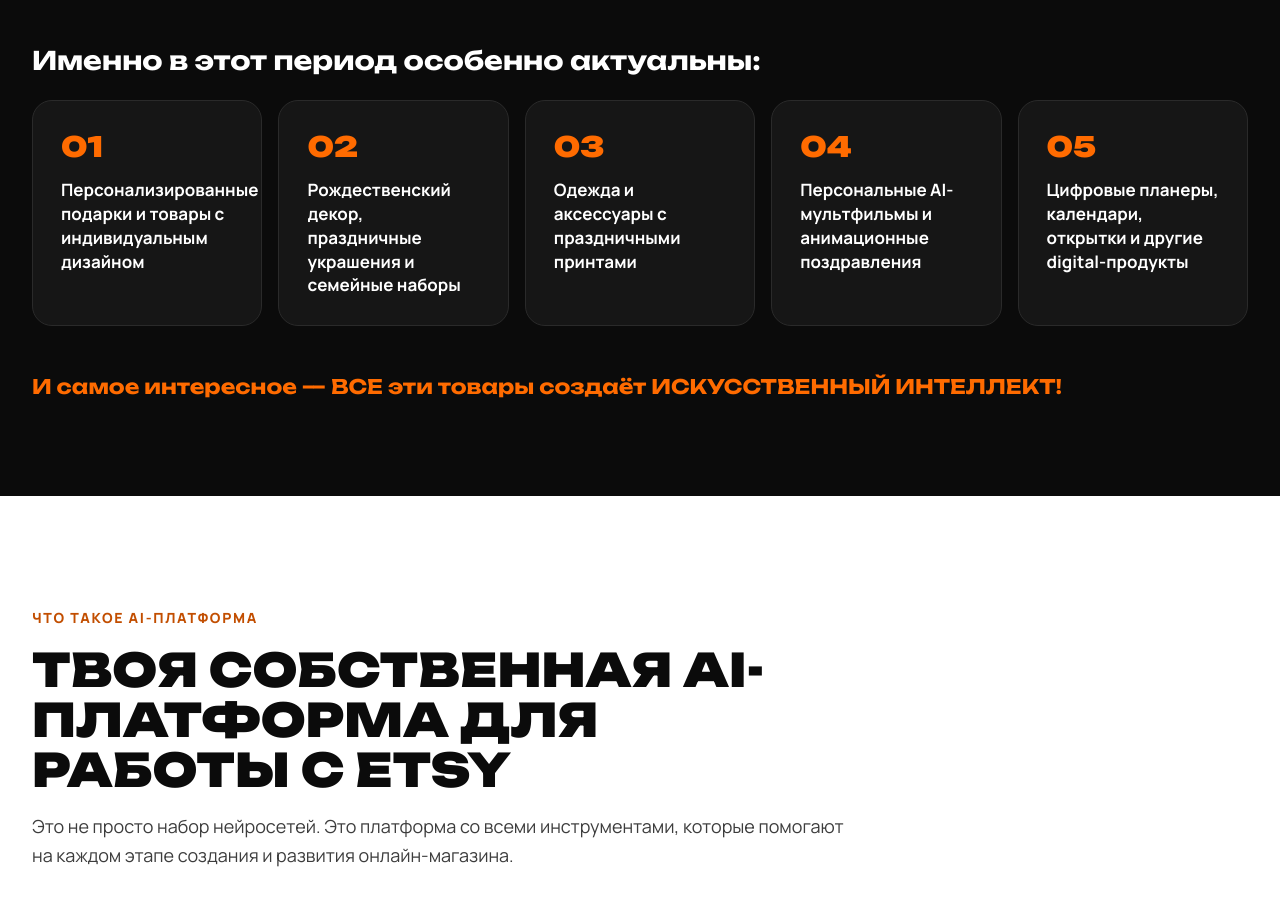
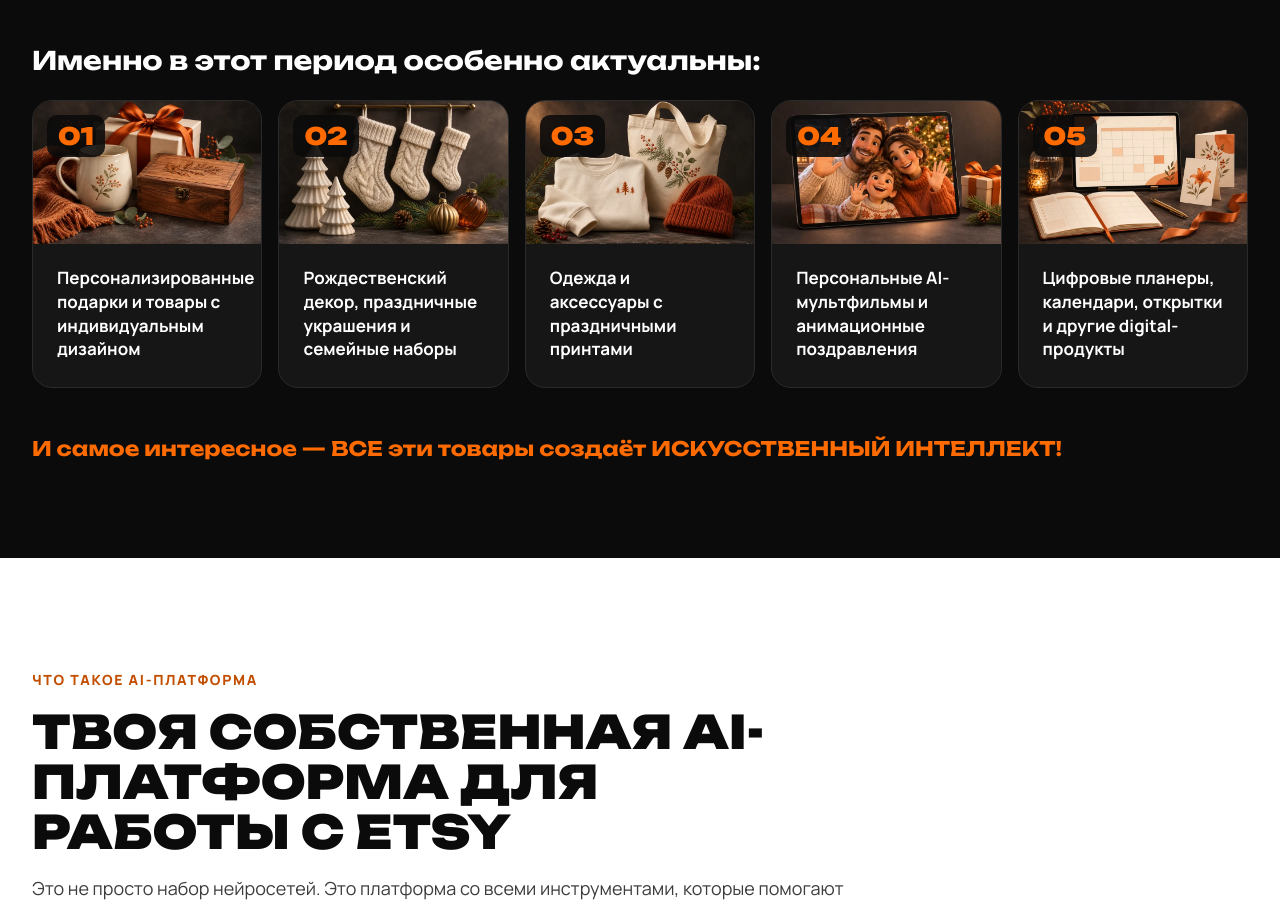
Before and after one commit to Svip-web/grosu-black-friday, a plain HTML site: page index.html in a window 1280 px wide. Shown: the part 1255-2155 px from the top of the page. Drawn offline with Linux system fonts and the light colour scheme.

Commit message:
Add coordinated product imagery to holiday offer cards

```diff
--- a/css/style.css
+++ b/css/style.css
@@ -140,10 +140,12 @@ ul{margin:0;padding:0;list-style:none}
 .grid{display:grid;gap:16px}
 .grid-5{grid-template-columns:repeat(auto-fit,minmax(220px,1fr))}
 .grid-8{grid-template-columns:repeat(auto-fit,minmax(280px,1fr))}
-.card{background:var(--card);border:1.5px solid var(--line);border-radius:20px;padding:28px;display:flex;flex-direction:column;gap:14px;transition:border-color .2s,transform .2s}
+.card{background:var(--card);border:1.5px solid var(--line);border-radius:20px;overflow:hidden;display:flex;flex-direction:column;transition:border-color .2s,transform .2s}
 .card:hover{border-color:var(--orange);transform:translateY(-3px)}
-.card .num{font-family:var(--display);font-weight:900;font-size:28px;color:var(--orange)}
-.card .txt{font-size:17px;font-weight:700;line-height:1.4}
+.card-media{position:relative;background:#27211D}
+.card-media img{width:100%;height:auto;aspect-ratio:8/5;object-fit:cover}
+.card .num{position:absolute;top:14px;left:14px;padding:9px 11px;border-radius:10px;background:rgba(11,11,11,.88);font-family:var(--display);font-weight:900;font-size:24px;line-height:1;color:var(--orange)}
+.card .txt{display:block;padding:22px 24px 26px;font-size:17px;font-weight:700;line-height:1.4}
 .why .punch{font-family:var(--display);font-weight:700;font-size:20px;line-height:1.3;color:var(--orange)}
 
 .platform{background:var(--white);color:var(--black)}
--- a/index.html
+++ b/index.html
@@ -7,7 +7,7 @@
 <meta name="description" content="Black Friday: забронируй скидку от −30% до −70% на AI-платформу, AI-сотрудника Лию и обучение по Etsy. Предоплата $20.">
 <link rel="preload" href="fonts/unbounded-cyrillic.woff2" as="font" type="font/woff2" crossorigin>
 <link rel="preload" href="fonts/manrope-cyrillic.woff2" as="font" type="font/woff2" crossorigin>
-<link rel="stylesheet" href="css/style.css?v=62ce7f4763">
+<link rel="stylesheet" href="css/style.css?v=3fdcff9558">
 </head>
 <body>
 
@@ -63,11 +63,26 @@
   </div>
   <h3>Именно в этот период особенно актуальны:</h3>
   <div class="grid grid-5">
-    <div class="card"><span class="num">01</span><span class="txt">Персонализированные подарки и товары с индивидуальным дизайном</span></div>
-    <div class="card"><span class="num">02</span><span class="txt">Рождественский декор, праздничные украшения и семейные наборы</span></div>
-    <div class="card"><span class="num">03</span><span class="txt">Одежда и аксессуары с праздничными принтами</span></div>
-    <div class="card"><span class="num">04</span><span class="txt">Персональные AI-мультфильмы и анимационные поздравления</span></div>
-    <div class="card"><span class="num">05</span><span class="txt">Цифровые планеры, календари, открытки и другие digital-продукты</span></div>
+    <div class="card">
+      <div class="card-media"><img src="images/products/gifts.webp" alt="Подарочный набор с дизайнерской чашкой и деревянной шкатулкой" width="800" height="500" loading="lazy" decoding="async"><span class="num">01</span></div>
+      <span class="txt">Персонализированные подарки и товары с индивидуальным дизайном</span>
+    </div>
+    <div class="card">
+      <div class="card-media"><img src="images/products/christmas.webp" alt="Рождественские чулки, керамические ёлки и праздничные украшения" width="800" height="500" loading="lazy" decoding="async"><span class="num">02</span></div>
+      <span class="txt">Рождественский декор, праздничные украшения и семейные наборы</span>
+    </div>
+    <div class="card">
+      <div class="card-media"><img src="images/products/apparel.webp" alt="Свитшот, сумка и вязаная шапка с праздничным дизайном" width="800" height="500" loading="lazy" decoding="async"><span class="num">03</span></div>
+      <span class="txt">Одежда и аксессуары с праздничными принтами</span>
+    </div>
+    <div class="card">
+      <div class="card-media"><img src="images/products/animation.webp" alt="Персональное анимационное поздравление с семьёй на экране планшета" width="800" height="500" loading="lazy" decoding="async"><span class="num">04</span></div>
+      <span class="txt">Персональные AI-мультфильмы и анимационные поздравления</span>
+    </div>
+    <div class="card">
+      <div class="card-media"><img src="images/products/digital.webp" alt="Цифровой планер на планшете, календарь и дизайнерские открытки" width="800" height="500" loading="lazy" decoding="async"><span class="num">05</span></div>
+      <span class="txt">Цифровые планеры, календари, открытки и другие digital-продукты</span>
+    </div>
   </div>
   <p class="punch">И самое интересное — ВСЕ эти товары создаёт ИСКУССТВЕННЫЙ ИНТЕЛЛЕКТ!</p>
 </section>
```
Also changed, not shown: images/products/animation.webp (added), images/products/apparel.webp (added), images/products/christmas.webp (added), images/products/digital.webp (added), images/products/gifts.webp (added), 1 other file.
